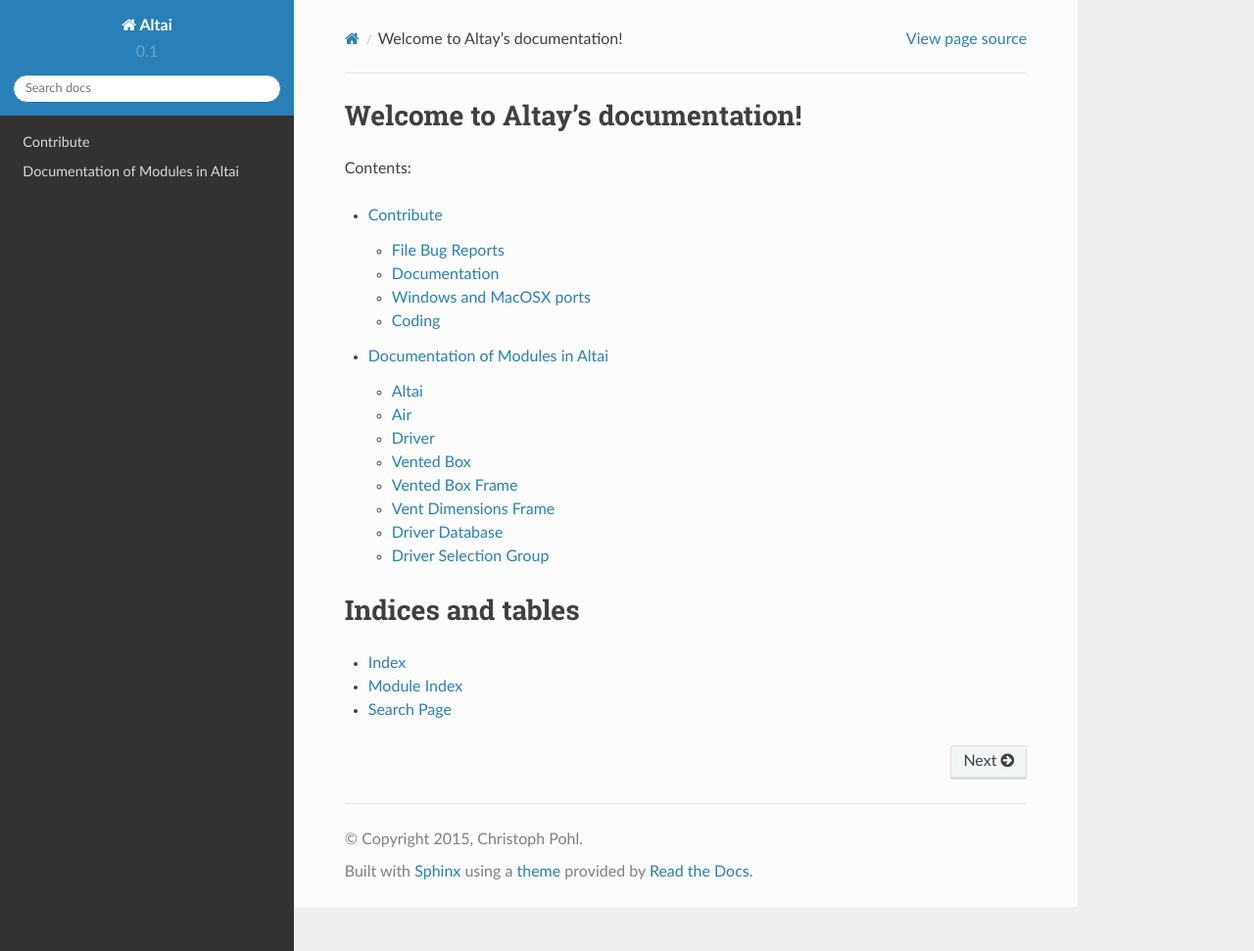
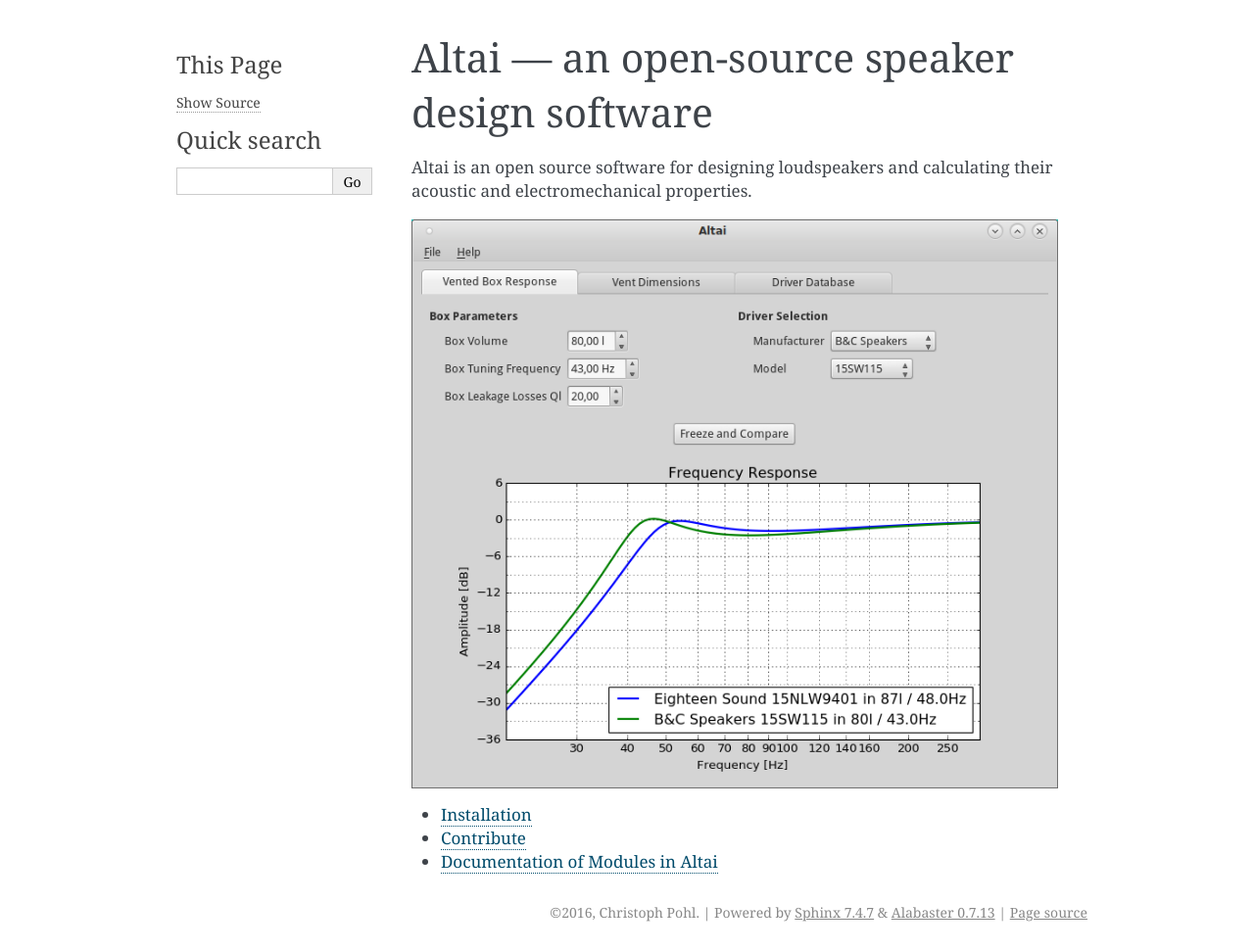
Before and after one commit to Psirus/altai, a Sphinx documentation site: the page built from docs/index.rst, in a window 1280 px wide and 971 px high. Shown: the whole window at 98% size. Built offline with Sphinx 7.4.7, drawn with Linux system fonts in a browser that asks for light colours.

Commit message:
Start on website/documentation

```diff
--- a/docs/conf.py
+++ b/docs/conf.py
@@ -55,7 +55,7 @@
 
 # General information about the project.
 project = 'Altai'
-copyright = '2015, Christoph Pohl'
+copyright = '2016, Christoph Pohl'
 author = 'Christoph Pohl'
 
 # The version info for the project you're documenting, acts as replacement for
@@ -116,7 +116,7 @@
 
 # The theme to use for HTML and HTML Help pages.  See the documentation for
 # a list of builtin themes.
-html_theme = 'sphinx_rtd_theme'
+html_theme = 'alabaster'
 
 # Theme options are theme-specific and customize the look and feel of a theme
 # further.  For a list of options available for each theme, see the
--- a/docs/contribute.rst
+++ b/docs/contribute.rst
@@ -1,3 +1,5 @@
+.. _contribute:
+
 Contribute
 ==========
 
--- a/docs/index.rst
+++ b/docs/index.rst
@@ -1,22 +1,14 @@
-.. Altay documentation master file, created by
-   sphinx-quickstart on Mon Dec 14 18:09:23 2015.
-   You can adapt this file completely to your liking, but it should at least
-   contain the root `toctree` directive.
+Altai --- an open-source speaker design software
+================================================
 
-Welcome to Altay's documentation!
-=================================
+Altai is an open source software for designing loudspeakers and calculating
+their acoustic and electromechanical properties.
 
-Contents:
+.. image:: images/main_screen.png
 
 .. toctree::
-   :maxdepth: 2
+   :maxdepth: 1
 
+   installation
    contribute
    sourcedoc
-
-Indices and tables
-==================
-
-* :ref:`genindex`
-* :ref:`modindex`
-* :ref:`search`
```
Also changed, not shown: docs/installation.rst (added, +28 -0 lines), docs/images/main_screen.png (added).
